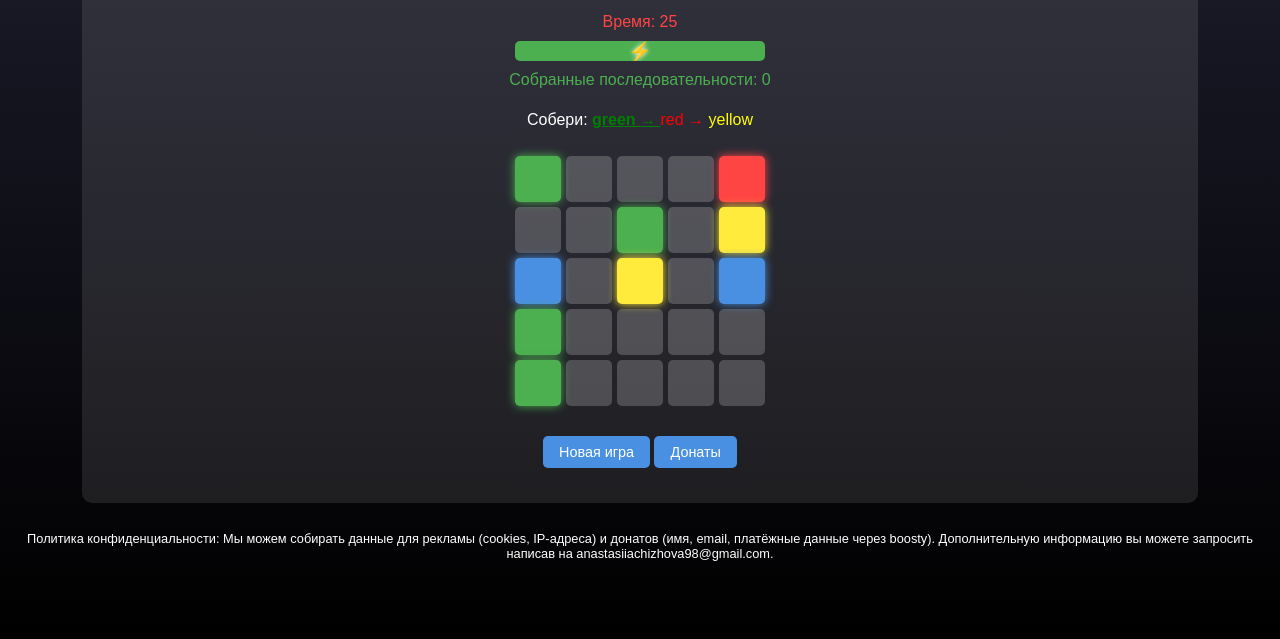
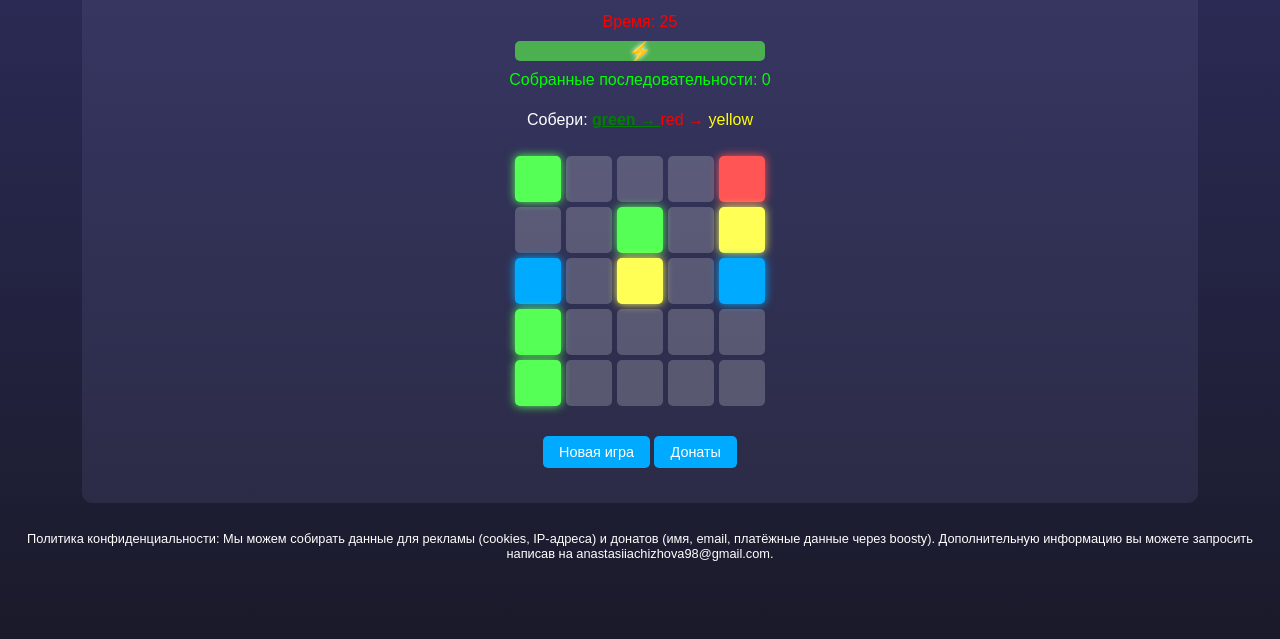
Before and after one commit to AnastasiaChizhova1/Space-Energy-Collector, a website: page index.html in a window 1280 px wide. Shown: the part 161-800 px from the top of the page. Drawn offline with Linux system fonts and the light colour scheme.

Commit message:
Update styles.css

```diff
--- a/styles.css
+++ b/styles.css
@@ -1,5 +1,5 @@
 body {
-    background: linear-gradient(to bottom, #1e1e2f, #000000);
+    background: linear-gradient(to bottom, #2e2e5f, #1a1a2a);
     color: white;
     min-height: 100vh;
     display: flex;
@@ -9,31 +9,31 @@ body {
     font-family: Arial, sans-serif;
     text-align: center;
     padding: 20px;
-    margin: 0; /* Убираем стандартные отступы */
+    margin: 0;
     box-sizing: border-box;
 }
 
 .container {
-    background: rgba(255, 255, 255, 0.1);
+    background: rgba(100, 100, 150, 0.2);
     padding: 15px;
     border-radius: 10px;
-    max-width: 90%; /* Уменьшаем ширину для мобильных */
+    max-width: 90%;
     width: 100%;
     box-sizing: border-box;
-    min-height: 300px; /* Уменьшаем минимальную высоту */
+    min-height: 300px;
 }
 
 h1 {
-    font-size: 1.5rem; /* Уменьшаем заголовок */
+    font-size: 1.5rem;
     margin-bottom: 15px;
-    text-shadow: 0 0 10px #4a90e2;
+    text-shadow: 0 0 10px #00AAFF; /* Изменил синий для заголовка */
 }
 
 #gameBoard {
     display: grid;
     gap: 5px;
     margin: 15px auto;
-    width: 250px; /* Уменьшаем размер поля */
+    width: 250px;
     height: 250px;
 }
 
@@ -74,13 +74,13 @@ h1 {
     }
 }
 
-.red { background: #ff4444; box-shadow: 0 0 10px #ff4444; }
-.blue { background: #4a90e2; box-shadow: 0 0 10px #4a90e2; }
-.green { background: #4caf50; box-shadow: 0 0 10px #4caf50; }
-.yellow { background: #ffeb3b; box-shadow: 0 0 10px #ffeb3b; }
+.red { background: #FF5555; box-shadow: 0 0 10px #FF5555; }
+.blue { background: #00AAFF; box-shadow: 0 0 10px #00AAFF; }
+.green { background: #55FF55; box-shadow: 0 0 10px #55FF55; }
+.yellow { background: #FFFF55; box-shadow: 0 0 10px #FFFF55; }
 
 #sequence {
-    font-size: 1rem; /* Уменьшаем текст */
+    font-size: 1rem;
     margin: 10px 0;
     word-wrap: break-word;
     white-space: normal;
@@ -91,13 +91,13 @@ h1 {
 
 #timer {
     font-size: 1rem;
-    color: #ff4444;
+    color: #FF0000;
     margin: 10px 0;
 }
 
 .energy-bar {
     width: 100%;
-    max-width: 250px; /* Уменьшаем прогресс-бар */
+    max-width: 250px;
     background: rgba(255, 255, 255, 0.2);
     border-radius: 5px;
     margin: 10px auto;
@@ -106,7 +106,7 @@ h1 {
 
 #energy {
     height: 20px;
-    background: #4caf50;
+    background: #00FF00;
     transition: width 0.3s, background 0.3s;
     display: flex;
     align-items: center;
@@ -120,14 +120,14 @@ h1 {
 
 #score {
     font-size: 1rem;
-    color: #4caf50;
+    color: #00FF00;
 }
 
 button {
-    background: #4a90e2;
+    background: #00AAFF;
     color: white;
     border: none;
-    padding: 8px 16px; /* Уменьшаем кнопку */
+    padding: 8px 16px;
     border-radius: 5px;
     cursor: pointer;
     margin-top: 10px;
@@ -135,7 +135,7 @@ button {
 }
 
 button:hover {
-    background: #357abd;
+    background: #0088CC;
 }
 
 #ad-container {
@@ -154,7 +154,7 @@ footer {
     padding: 8px;
     background: rgba(255, 255, 255, 0.2);
     border-radius: 5px;
-    color: #ff4444;
+    color: #FF0000;
     word-wrap: break-word;
     white-space: normal;
     max-width: 100%;
@@ -176,7 +176,7 @@ footer {
         margin-bottom: 10px;
     }
     #gameBoard {
-        width: 200px; /* Ещё уменьшаем поле */
+        width: 200px;
         height: 200px;
     }
     #sequence, #timer, #score, #gameOverMessage {
```
